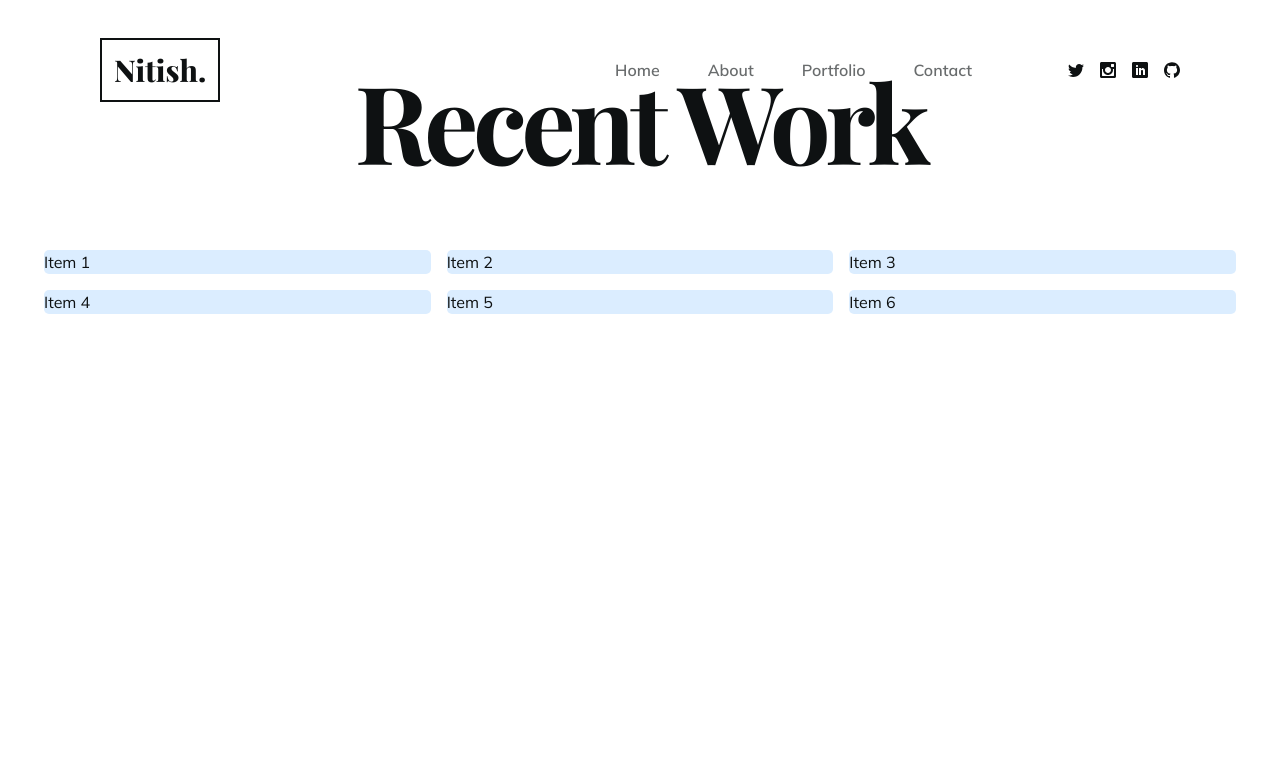
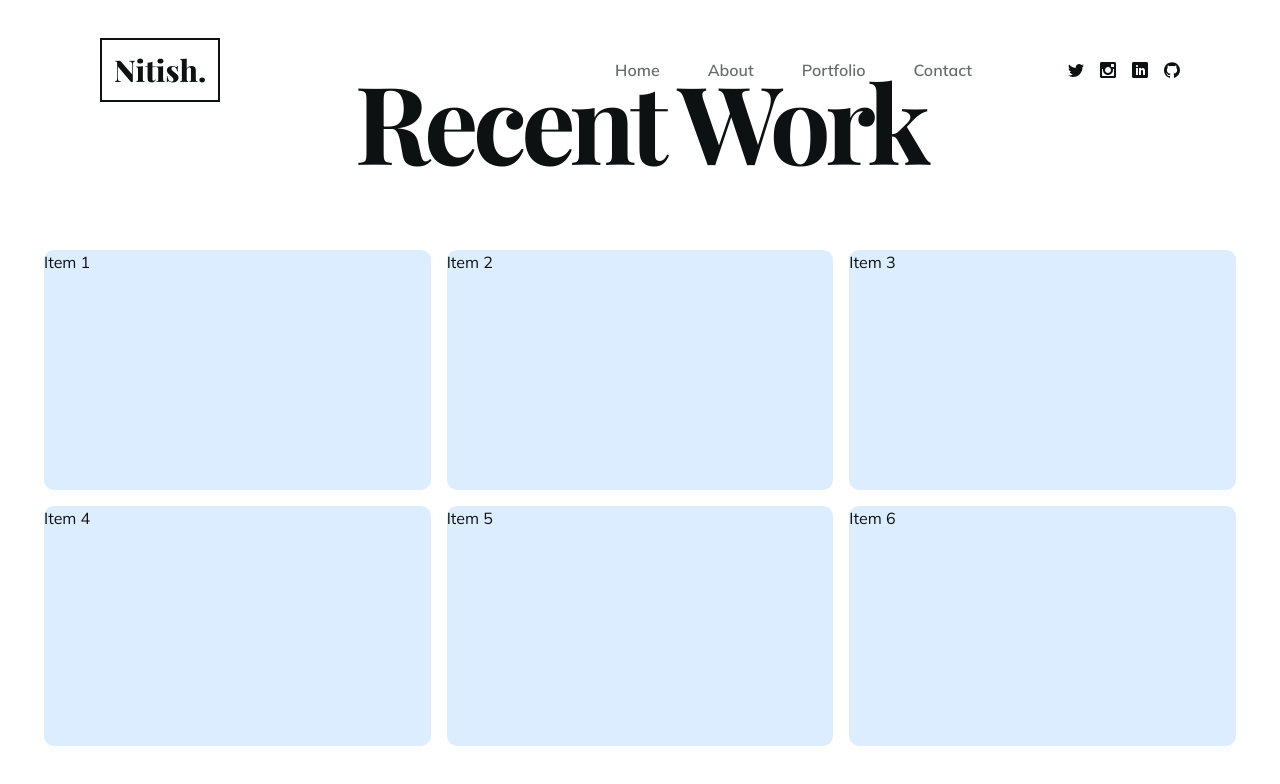
Before and after one commit to Nitish-Bakshi/my_portfolio, a React (Create React App) app: page /portfolio in a window 1280 px wide. Shown: the top 784 px of the page. Built offline with nearby package versions, Linux system fonts and the light colour scheme; the HTML template or start-up script is replaced by a standard one; a web font is replaced by a local one.

Commit message:
portfolio corrected

```diff
--- a/src/components/AnimRoutes.js
+++ b/src/components/AnimRoutes.js
@@ -9,10 +9,9 @@ import Portfolio from "../pages/Portfolio";
 
 const AnimRoutes = () => {
   const location = useLocation();
-
   return (
     <AnimatePresence initial={true} mode="wait">
-      <Routes location={location} key={location.pathname}>
+      <Routes key={location.pathname} location={location}>
         <Route path="/" element={<Home />} />
         <Route path="/about" element={<About />} />
         <Route path="/portfolio" element={<Portfolio />} />
--- a/src/index.css
+++ b/src/index.css
@@ -17,5 +17,6 @@
   }
 }
 .block {
-  border-radius: 5px;
+  min-height: 30vh;
+  border-radius: 10px;
 }
--- a/src/pages/Portfolio.js
+++ b/src/pages/Portfolio.js
@@ -2,6 +2,7 @@ import React from "react";
 // import motions
 import { motion } from "motion/react";
 // import links
+import { Link } from "react-router-dom";
 
 const angular = (delay) => ({
   leftupcorner: {
```
